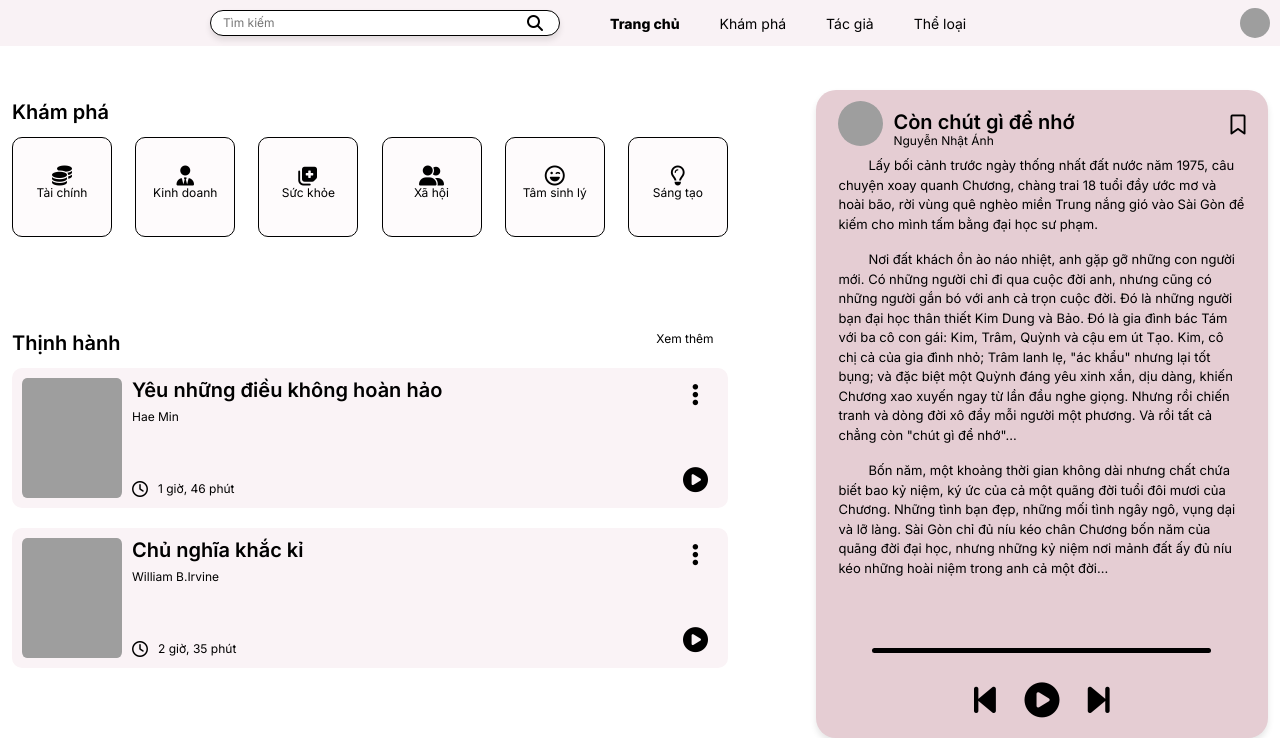
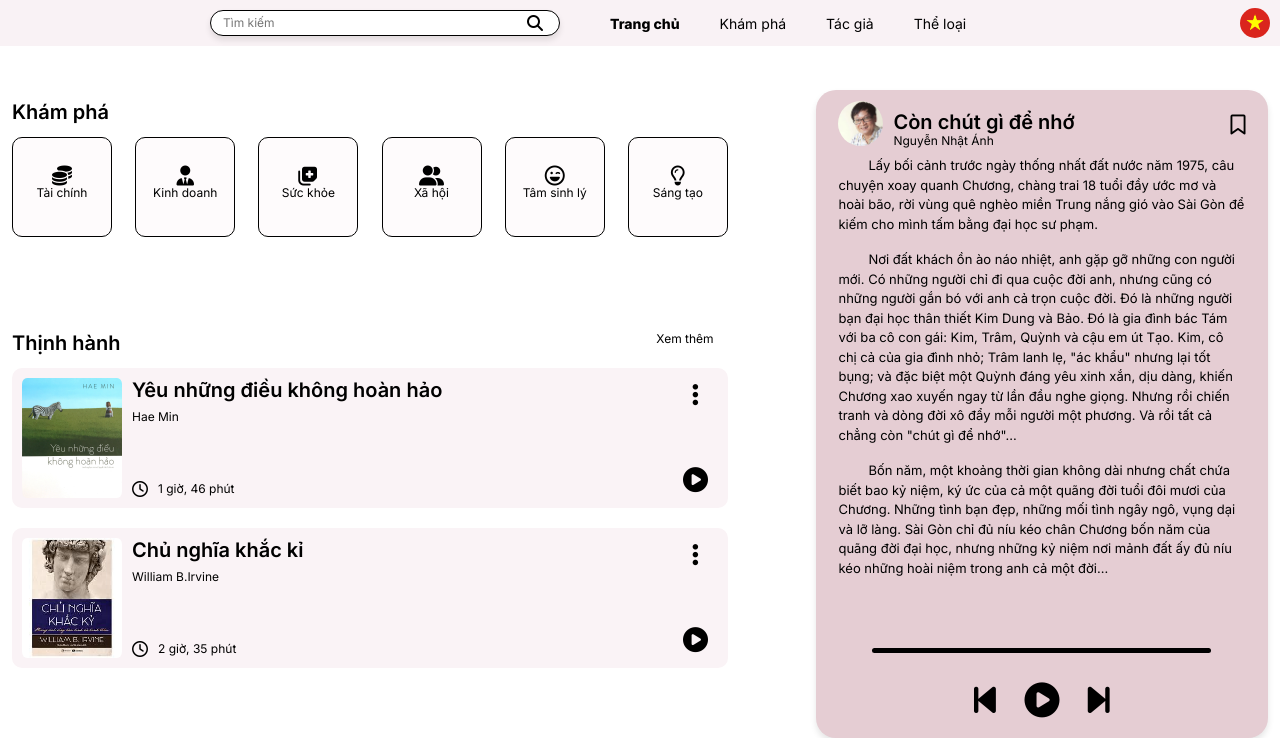
Before and after one commit to vhieu2k5/SachNoi, a Django app: page / in a window 1280 px wide. Shown: the top 738 px of the page. Run offline with Django 4.2, Linux system fonts and the light colour scheme; grey boxes are pictures that could not be loaded.

Commit message:
tạm chạy ổn fe nha :))

```diff
--- a/sachnoi/templates/app/index.html
+++ b/sachnoi/templates/app/index.html
@@ -112,7 +112,7 @@
                     <a href="#">
                         <div class="trending-item">
                             <div class="item-image">
-                                <img src="{% static 'assets/images/yeu_nhung_dieu_khong_hoan_hao_1_2018_09_12_11_14_40_1.webp' %}" alt="Sách" class="image">
+                                <img src="{% static 'assets/images/yeu_nhung_dieu_khong_hoan_hao_1_2018_09_12_11_14_40 (1).webp' %}" alt="Sách" class="image">
                             </div>
                             <div class="item-information">
                                 <h1 class="book-name">
```
Also changed, not shown: sachnoi/static/assets/images/Flag_of_Vietnam.svg.webp (renamed from sachnoi/static/assets/img/Flag_of_Vietnam.svg.webp), sachnoi/static/assets/images/Nguyen-Nhat-Anh-vanvn.jpg (renamed from sachnoi/static/assets/img/Nguyen-Nhat-Anh-vanvn.jpg), sachnoi/static/assets/images/con-chut-gi-de-nho-01.jpg (renamed from sachnoi/static/assets/img/con-chut-gi-de-nho-01.jpg), sachnoi/static/assets/images/dai_viet_su_ki_toan_thu.jpg (renamed from sachnoi/static/assets/img/dai_viet_su_ki_toan_thu.jpg), sachnoi/static/assets/images/images.jpg (renamed from sachnoi/static/assets/img/images.jpg), sachnoi/static/assets/images/nha-gia-kim-01.jpg (renamed from sachnoi/static/assets/img/nha-gia-kim-01.jpg), sachnoi/static/assets/images/sach-1521858607292758740290.webp (renamed from sachnoi/static/assets/img/sach-1521858607292758740290.webp), sachnoi/static/assets/images/tren-dinh-pho-wall-outline-1-2-2018-02.webp (renamed from sachnoi/static/assets/img/tren-dinh-pho-wall-outline-1-2-2018-02.webp), sachnoi/static/assets/images/yeu_nhung_dieu_khong_hoan_hao_1_2018_09_12_11_14_40 (1).webp (renamed from sachnoi/static/assets/img/yeu_nhung_dieu_khong_hoan_hao_1_2018_09_12_11_14_40 (1).webp), sachnoi/static/assets/images/yeu_nhung_dieu_khong_hoan_hao_1_2018_09_12_11_14_40.webp (renamed from sachnoi/static/assets/img/yeu_nhung_dieu_khong_hoan_hao_1_2018_09_12_11_14_40.webp).
